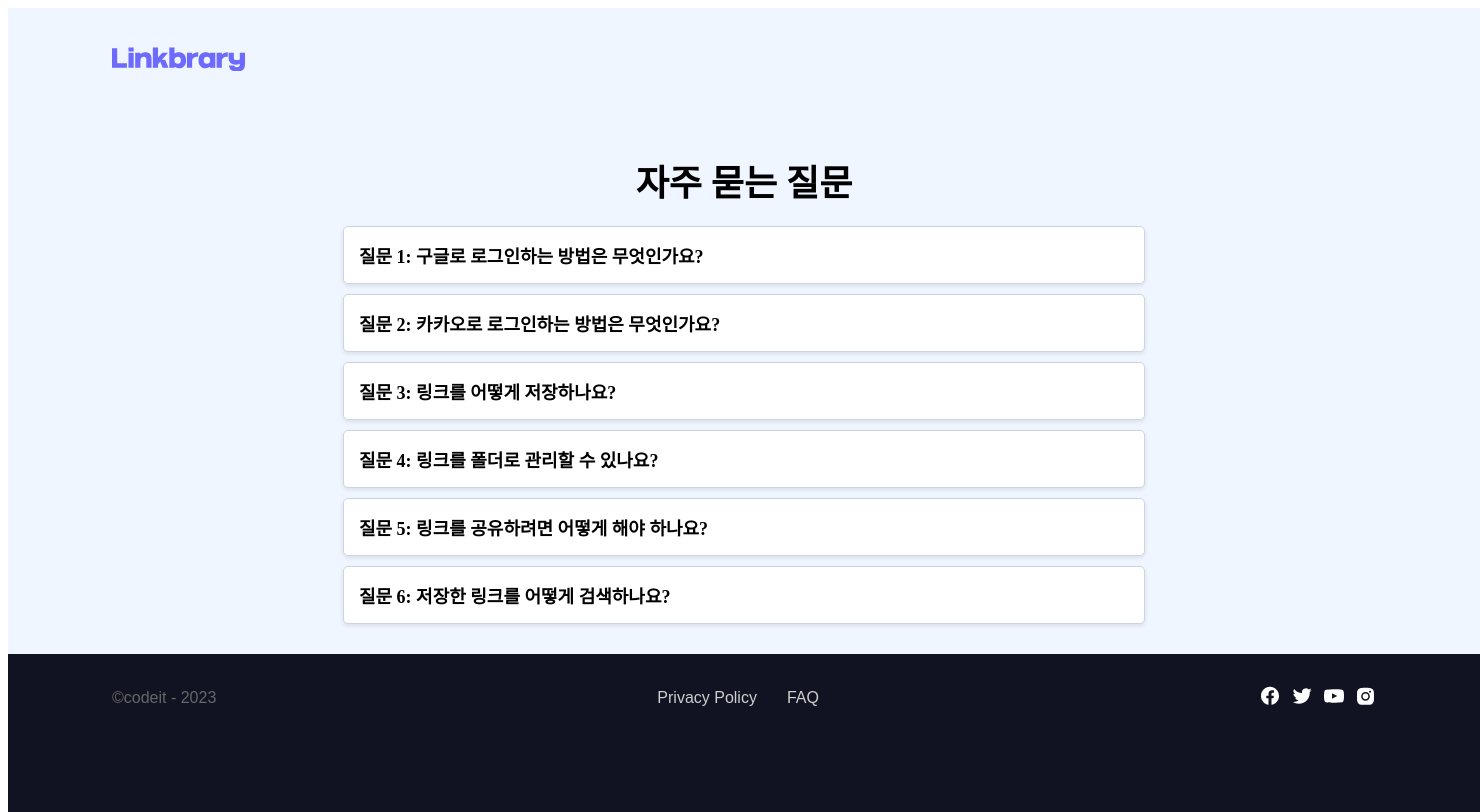
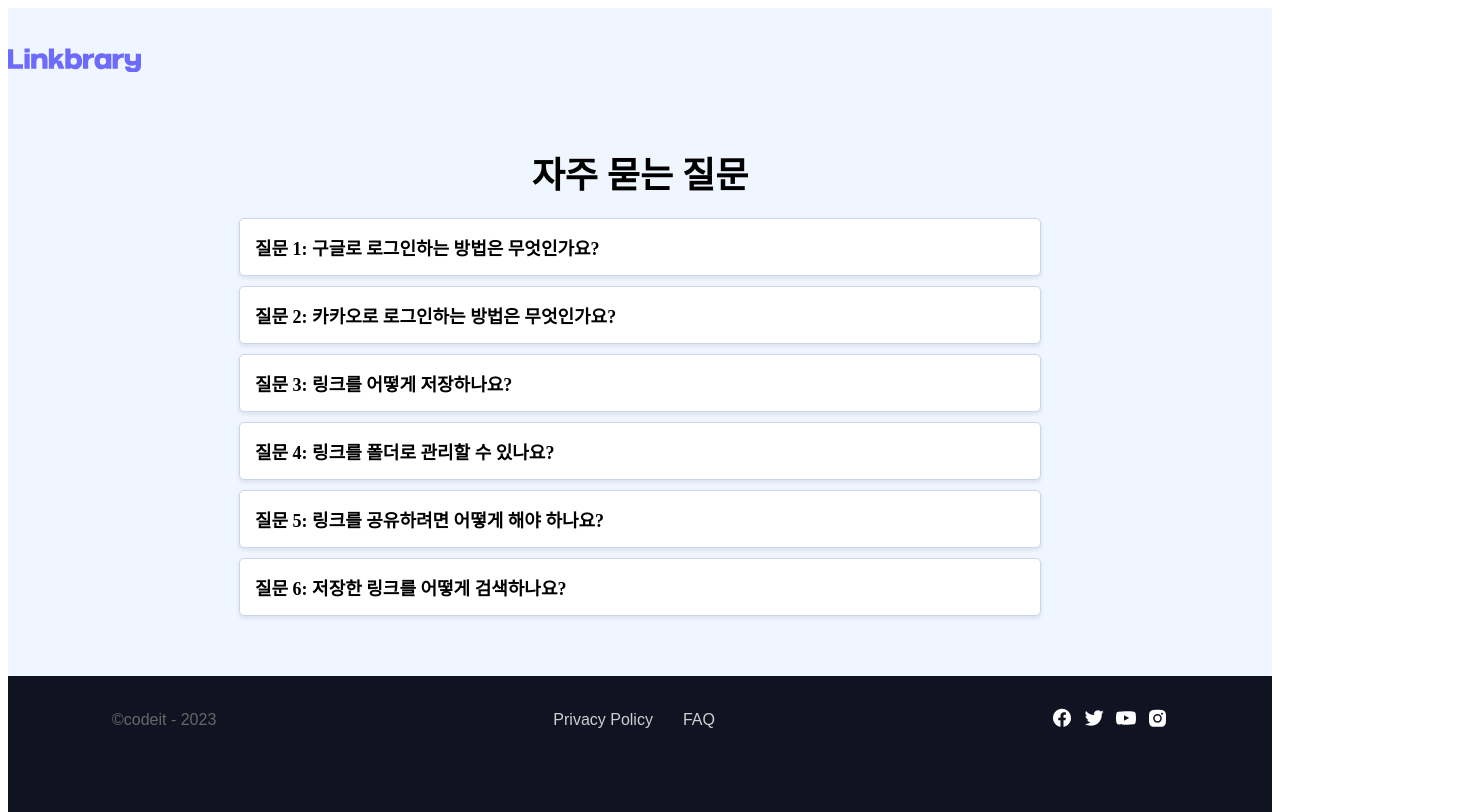
Before and after one commit to codeit-sprint-6th-part3-team1/linkbrary, a Next.js app: page /faq in a window 1280 px wide. Shown: the top 812 px of the page, 1480 px wide, since content can reach past the window. Built offline with nearby package versions, Linux system fonts and the light colour scheme; a web font is replaced by a local one.

Commit message:
✨Feat :각랜딩,faq,보호정책 페이지 css변경

```diff
--- a/src/pages/faq/faq.module.scss
+++ b/src/pages/faq/faq.module.scss
@@ -11,11 +11,12 @@ $bgColor: #f0f6ff;
   display: flex;
   flex-direction: column;
   align-items: center;
-  padding: 20px $MAIN_PADDING_X;
   background-color: $GRAY-100;
   max-width: $PC_WIDTH;
   margin: 0 auto;
   width: 100%;
+  padding-top: 50px;
+  padding-bottom: 50px;
 
   @media (max-width: $TABLET_WIDTH) {
     padding: 10px;
@@ -32,19 +33,14 @@ $bgColor: #f0f6ff;
 }
 
 .gnb {
-  $height: 102px;
-  $paddingX: 104px;
-  $paddingY: 32px;
-
   display: flex;
   justify-content: space-between;
   align-items: center;
   width: 100%;
-  max-width: 1440px;
-  height: calc($height - ($paddingY * 2));
-  padding: $paddingY $paddingX;
+  max-width: $PC_WIDTH;
+  padding-top: 40px;
   background-color: $bgColor;
-  margin: 0 auto; // 중앙 정렬을 위해 추가
+  margin: 0 auto;
 
   .userSection {
     display: flex;
@@ -57,15 +53,12 @@ $bgColor: #f0f6ff;
   }
 
   @media screen and (max-width: 1440px) {
-    padding: $paddingY $paddingX;
   }
 
   @media screen and (max-width: $MOBILE_WIDTH) {
     $height: 65px;
     $paddingX: 32px;
     $paddingY: 18px;
-    height: calc($height - ($paddingY * 2));
-    padding: $paddingY $paddingX;
   }
 }
 
@@ -115,3 +108,10 @@ $bgColor: #f0f6ff;
     }
   }
 }
+.footer {
+  max-width: $PC_WIDTH;
+  margin: 0 auto;
+  display: flex;
+  justify-content: space-between;
+  align-items: center;
+}
--- a/src/pages/faq/index.tsx
+++ b/src/pages/faq/index.tsx
@@ -1,8 +1,7 @@
-// pages/faq.tsx
 import React, { useState } from 'react';
-import s from './faq.module.scss';
+import s from './faq.module.scss'; // FAQ 페이지에서 사용하는 SCSS 파일
 import MainLogo from '@/../public/assets/gnb/MainLogo';
-import Footer from '@/components/Footer';
+import Footer from '@/components/Footer'; // Footer 컴포넌트 import (경로는 실제 파일 위치에 맞게 수정해주세요)
 
 interface FAQItemProps {
   question: string;
@@ -65,7 +64,9 @@ const FAQ: React.FC = () => {
           <FAQItem key={index} question={item.question} answer={item.answer} isOpen={openIndex === index} onClick={() => handleClick(index)} />
         ))}
       </main>
-      <Footer />
+      <footer className={s.footer}>
+        <Footer />
+      </footer>
     </div>
   );
 };
--- a/src/pages/privacypolicy/index.tsx
+++ b/src/pages/privacypolicy/index.tsx
@@ -121,7 +121,9 @@ const PrivacyPolicy: React.FC = () => {
           </ul>
         </div>
       </div>
-      <Footer />
+      <footer className={s.footer}>
+        <Footer />
+      </footer>
     </>
   );
 };
--- a/src/pages/privacypolicy/privacypolicy.module.scss
+++ b/src/pages/privacypolicy/privacypolicy.module.scss
@@ -1,23 +1,21 @@
+// privacypolicy.module.scss
+
 @import '@/styles';
 
 $PC_WIDTH: 1440px;
 $TABLET_WIDTH: 768px;
 $MOBILE_WIDTH: 390px;
-$MAIN_PADDING_X: 104px;
-$MAIN_PADDING_Y: 32px;
 $bgColor: #f0f6ff;
 
 .container {
   display: flex;
   flex-direction: column;
   align-items: center;
-  padding: 20px $MAIN_PADDING_X;
   background-color: $GRAY-100;
   max-width: $PC_WIDTH;
-  margin: 0 auto;
   width: 100%;
 
-  @media (max-width: $tabletWidth) {
+  @media (max-width: $TABLET_WIDTH) {
     padding: 10px;
   }
 }
@@ -31,7 +29,7 @@ $bgColor: #f0f6ff;
     -webkit-background-clip: text;
     -webkit-text-fill-color: transparent;
 
-    @media (max-width: $tabletWidth) {
+    @media (max-width: $TABLET_WIDTH) {
       font-size: 28px;
     }
   }
@@ -60,7 +58,7 @@ $bgColor: #f0f6ff;
       }
     }
 
-    @media (max-width: $tabletWidth) {
+    @media (max-width: $TABLET_WIDTH) {
       font-size: 14px;
     }
   }
@@ -72,7 +70,7 @@ $bgColor: #f0f6ff;
     border-left: 4px solid $PRIMARY;
     padding-left: 10px;
 
-    @media (max-width: $tabletWidth) {
+    @media (max-width: $TABLET_WIDTH) {
       font-size: 20px;
     }
   }
@@ -89,7 +87,7 @@ $bgColor: #f0f6ff;
     font-size: 16px;
     color: $PRIMARY;
 
-    @media (max-width: $tabletWidth) {
+    @media (max-width: $TABLET_WIDTH) {
       font-size: 14px;
     }
   }
@@ -103,7 +101,7 @@ $bgColor: #f0f6ff;
     font-size: 18px;
     color: $BLACK;
 
-    @media (max-width: $tabletWidth) {
+    @media (max-width: $TABLET_WIDTH) {
       font-size: 16px;
     }
   }
@@ -125,7 +123,7 @@ $bgColor: #f0f6ff;
           color: $RED;
         }
 
-        @media (max-width: $tabletWidth) {
+        @media (max-width: $TABLET_WIDTH) {
           font-size: 14px;
         }
       }
@@ -134,17 +132,20 @@ $bgColor: #f0f6ff;
 }
 
 .gnb {
-  $height: 102px;
-  $paddingX: 104px;
-  $paddingY: 32px;
-
   display: flex;
   justify-content: space-between;
   align-items: center;
-  height: calc($height - ($paddingY * 2));
-  padding: $paddingY $paddingX;
+  height: 100px;
   background-color: $bgColor;
   width: 100%;
   max-width: $PC_WIDTH; // 최대 너비 설정
   margin: 0 auto;
 }
+
+.footer {
+  max-width: $PC_WIDTH;
+  width: 100%;
+  display: flex;
+  justify-content: space-between;
+  align-items: center;
+}
```
